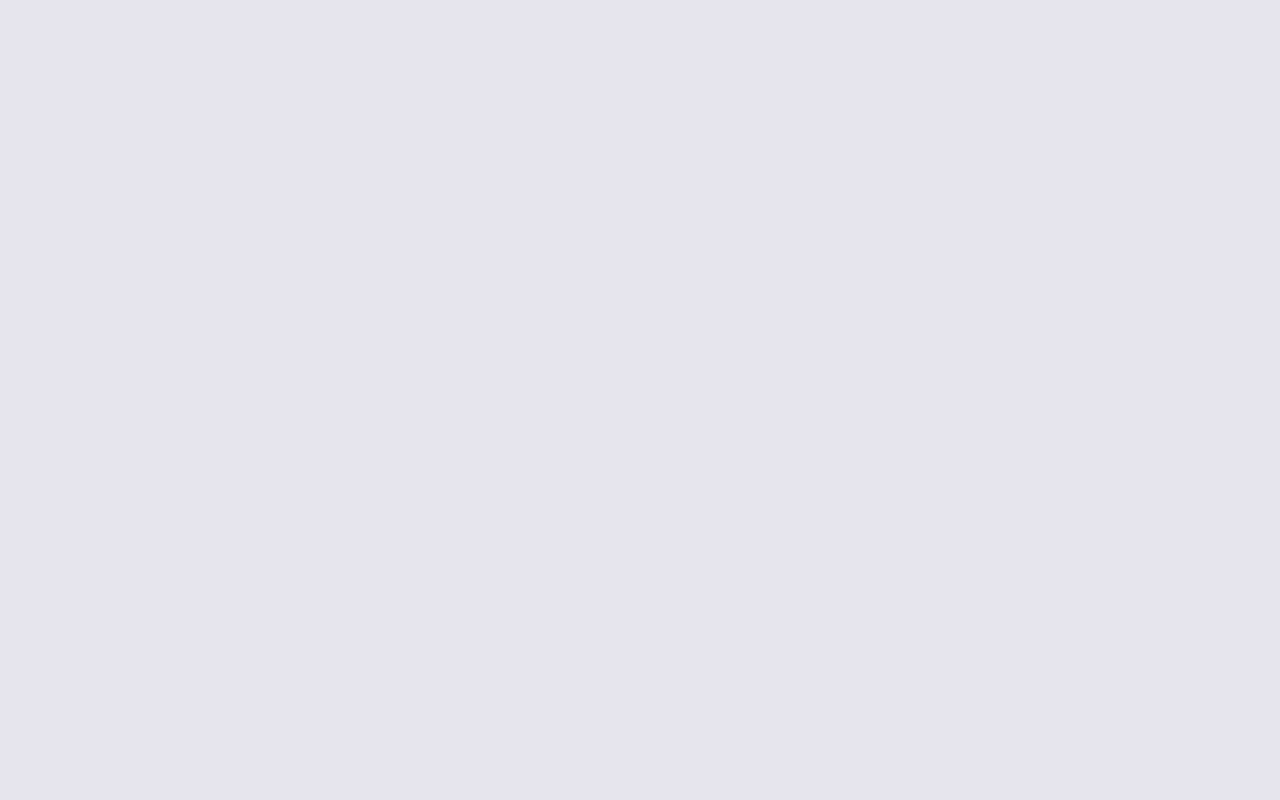
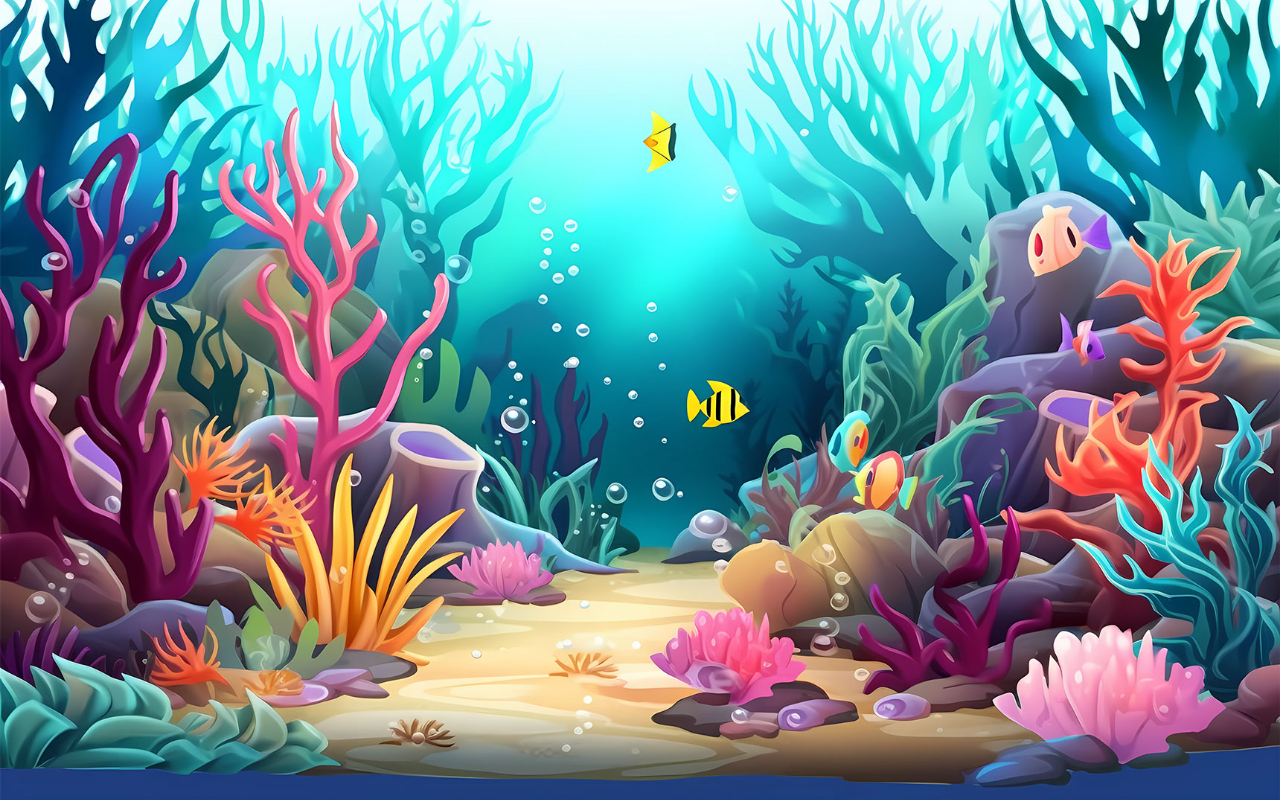
Before and after one commit to serhii-chernenko/vue3-aquarium, a Vue app: page / in a window 1280 px wide. Built offline with nearby package versions, Linux system fonts and the light colour scheme.

Commit message:
background added

```diff
--- a/src/App.vue
+++ b/src/App.vue
@@ -1,2 +1,7 @@
-<script setup></script>
-<template></template>
+<script setup>
+import Aquarium from "./Aquarium.vue";
+
+</script>
+<template>
+  <Aquarium />
+</template>
--- a/src/Aquarium.vue
+++ b/src/Aquarium.vue
@@ -1,5 +1,12 @@
 <script setup></script>
 
-<template></template>
+<template>
+  <div class="h-screen w-screen overflow-hidden canvas"></div>
+</template>
 
-<style scoped></style>
+<style scoped>
+.canvas {
+  background: url('/bg.jpg') no-repeat center center;
+  background-size: cover;
+}
+</style>
```
